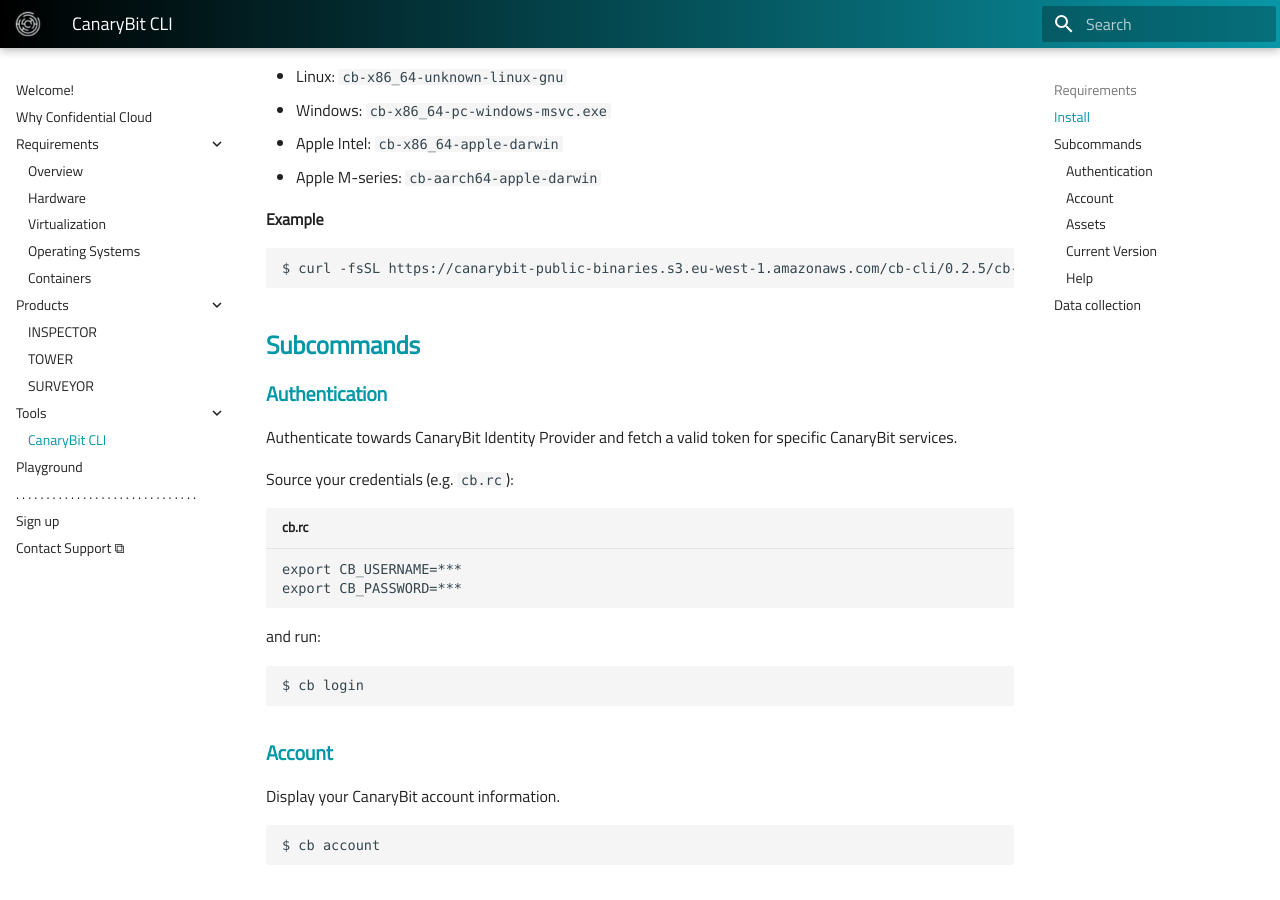
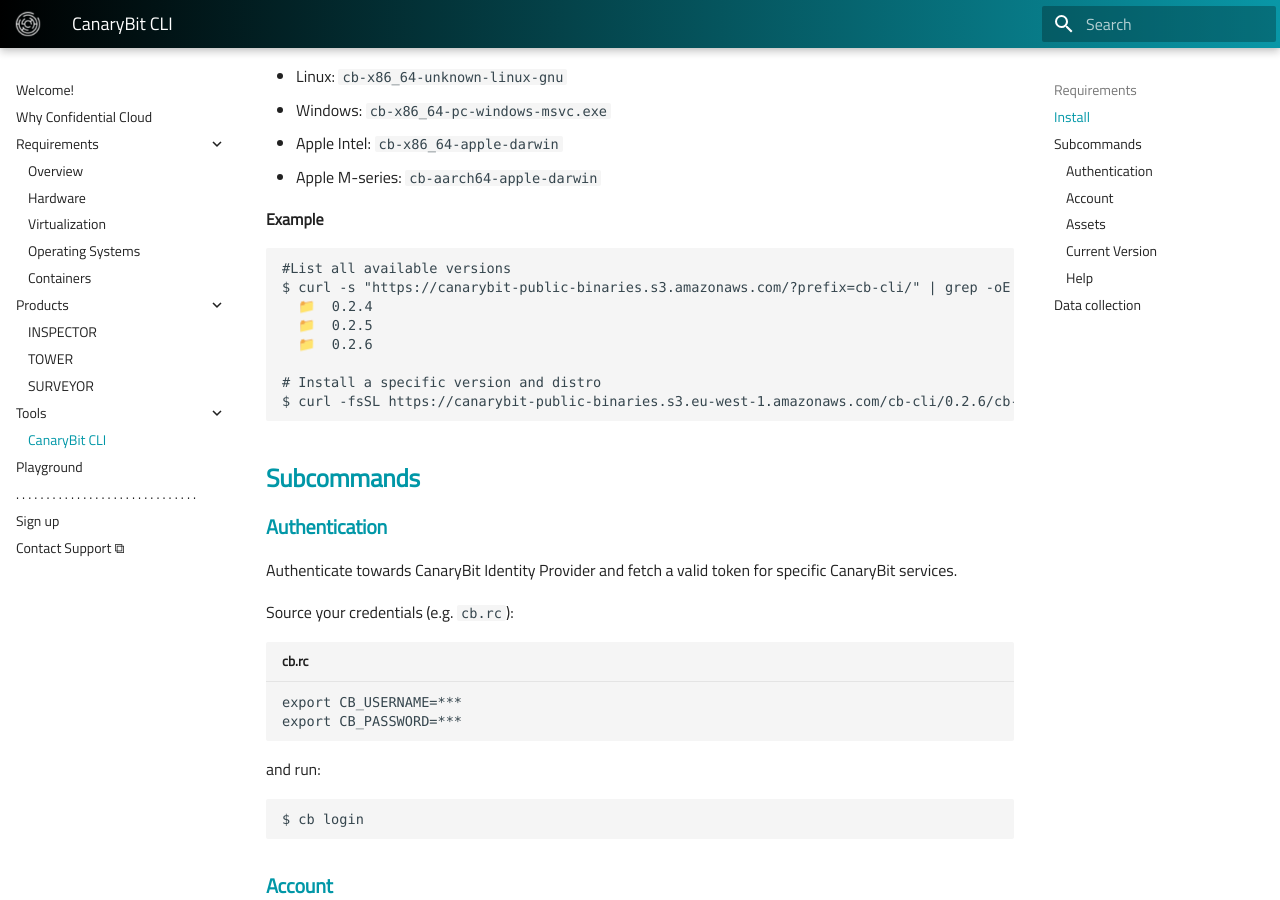
Before and after one commit to canarybit/cc-docs, an MkDocs documentation site: the page built from docs/tools/cli.md, in a window 1280 px wide and 900 px high, scrolled down 634 px. Built offline with MkDocs 1.6.1 and Material for MkDocs 9.7.7, drawn with Linux system fonts in a browser that asks for light colours.

Commit message:
Updates CLI docs

````diff
--- a/docs/tools/cli.md
+++ b/docs/tools/cli.md
@@ -27,7 +27,14 @@
 
 **Example**
 ```
-$ curl -fsSL https://canarybit-public-binaries.s3.eu-west-1.amazonaws.com/cb-cli/0.2.5/cb-x86_64-unknown-linux-gnu -o cb
+#List all available versions
+$ curl -s "https://canarybit-public-binaries.s3.amazonaws.com/?prefix=cb-cli/" | grep -oE '<Key>[^<]+</Key>' | sed -E 's/<\/?Key>//g' | awk -F'/' 'NF>2 {print $2}' | sort -u | awk '{printf "  📁  %s\n", $0}'
+  📁  0.2.4
+  📁  0.2.5
+  📁  0.2.6
+
+# Install a specific version and distro
+$ curl -fsSL https://canarybit-public-binaries.s3.eu-west-1.amazonaws.com/cb-cli/0.2.6/cb-x86_64-unknown-linux-gnu -o cb
 ```
 
 ## Subcommands
````
